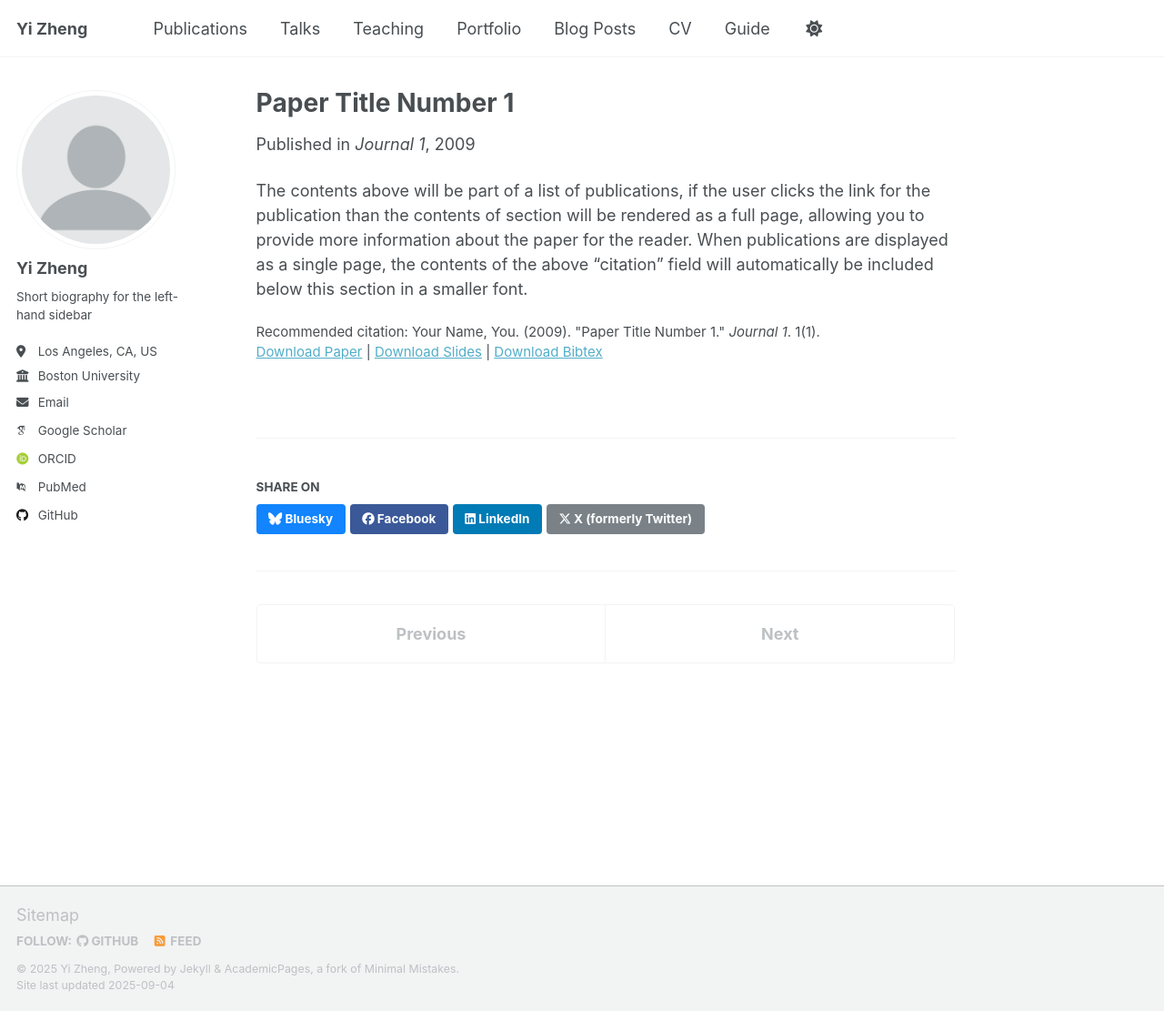
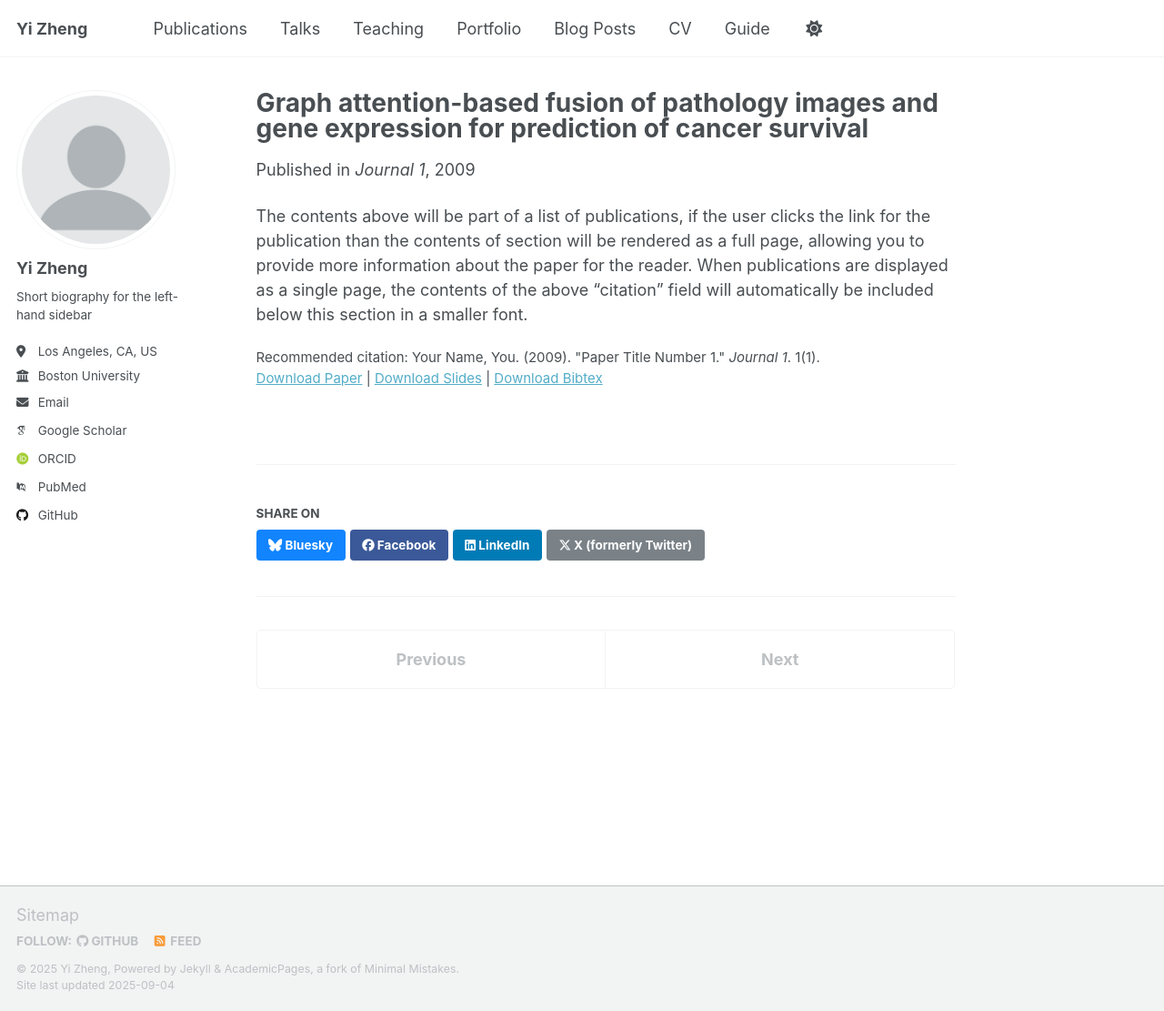
Before and after one commit to GSWS/GSWS.github.io, a Jekyll site: the page built from _publications/2009-10-01-paper-title-number-1.md, in a window 1280 px wide and 1111 px high. Shown: the whole window at 91% size. Built offline with Jekyll 4.4.1, drawn with Linux system fonts in a browser that asks for light colours; some web fonts are replaced; a script that is not in the unit is left out.

Commit message:
Update 2009-10-01-paper-title-number-1.md

```diff
--- a/_publications/2009-10-01-paper-title-number-1.md
+++ b/_publications/2009-10-01-paper-title-number-1.md
@@ -1,5 +1,5 @@
 ---
-title: "Paper Title Number 1"
+title: "Graph attention-based fusion of pathology images and gene expression for prediction of cancer survival"
 collection: publications
 category: manuscripts
 permalink: /publication/2009-10-01-paper-title-number-1
```
